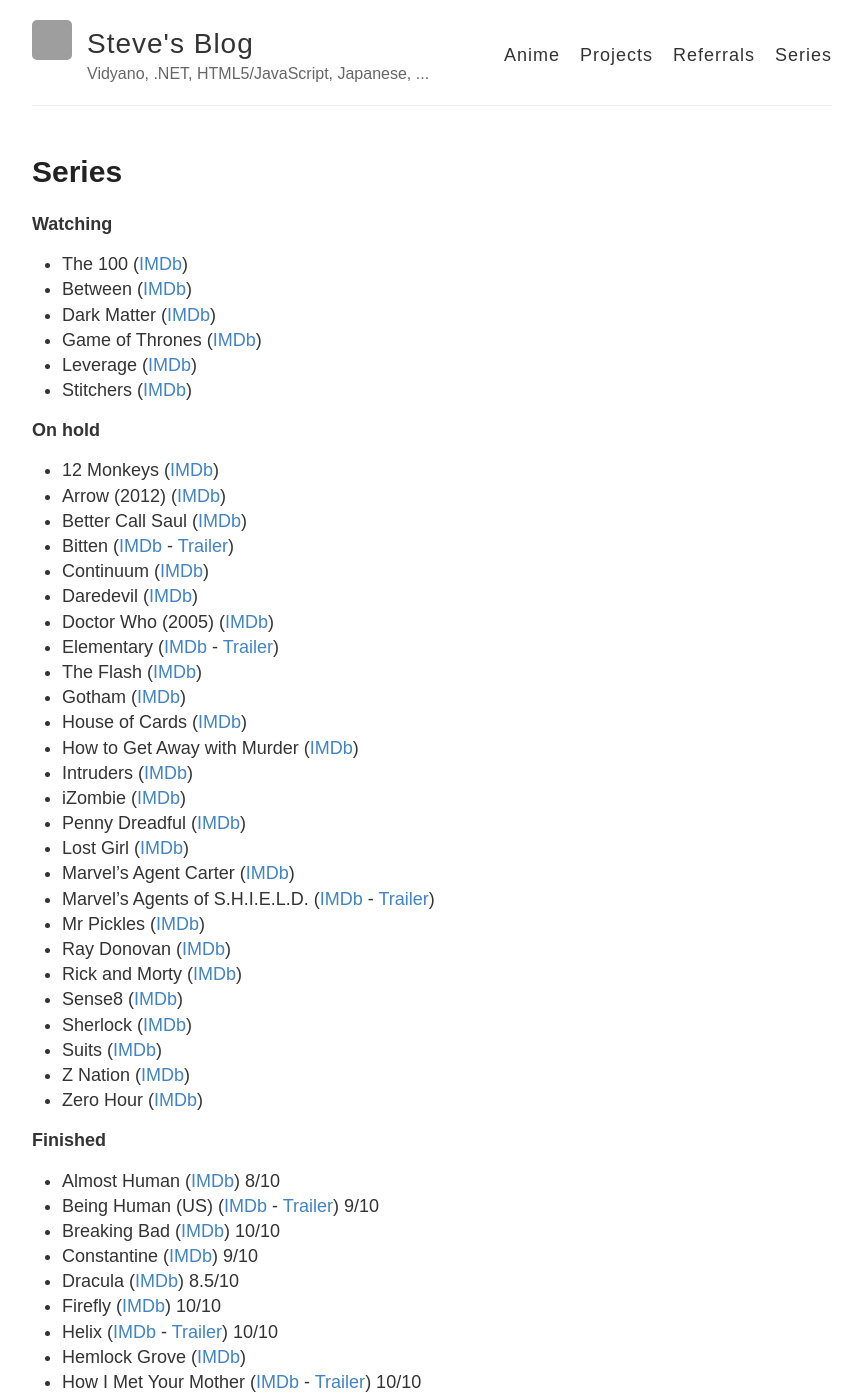
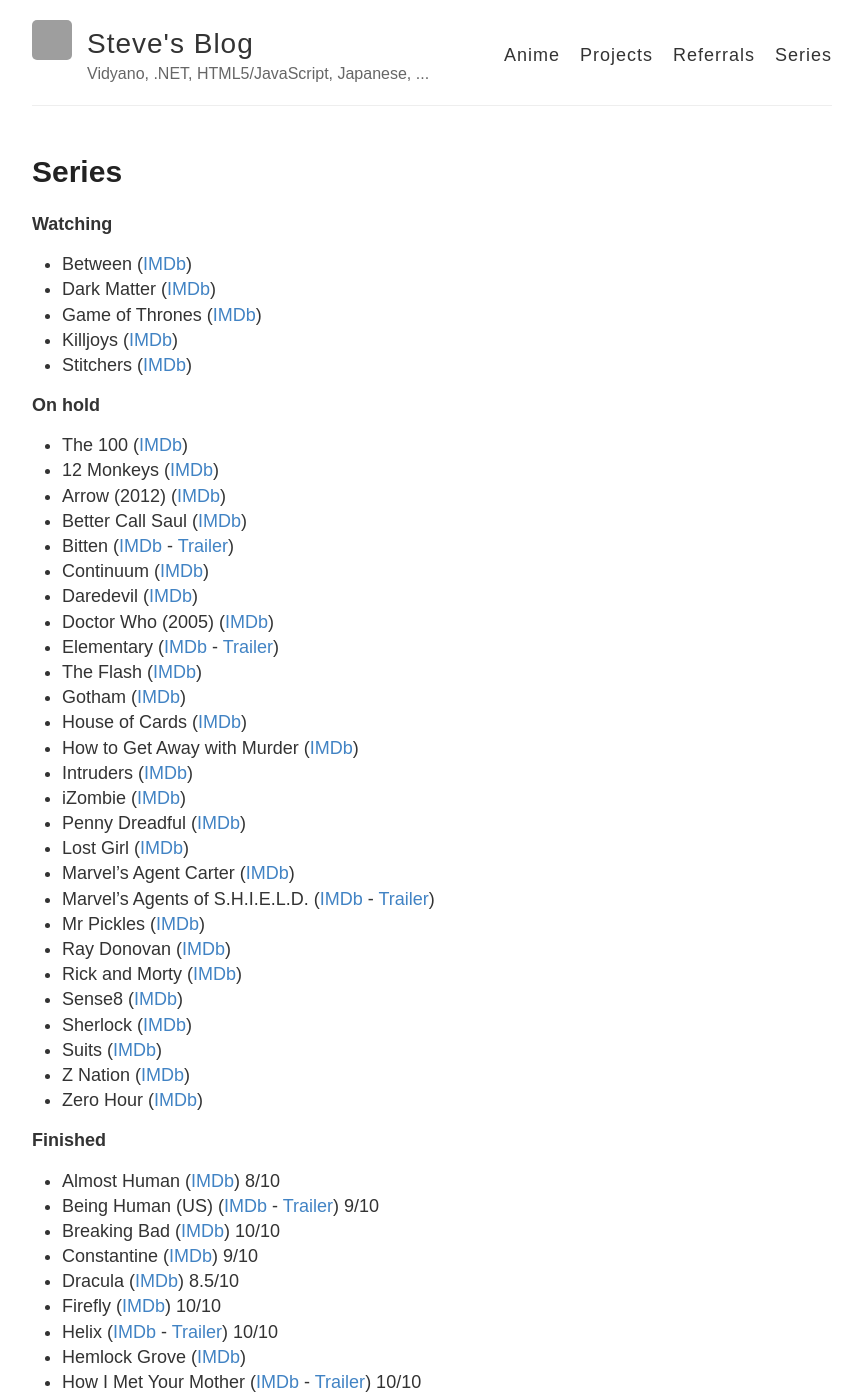
Before and after one commit to stevehansen/stevehansen.github.io, a Jekyll site: the page built from series.md, in a window 1280 px wide and 1400 px high. Shown: the whole window, without its empty margins (208-1071 px from the left). Built offline with Jekyll 4.4.1, drawn with Linux system fonts in a browser that asks for light colours; comment, search, counter and statistics services are not loaded; some of the changed text lies outside the part shown; grey boxes are pictures that could not be loaded.

Commit message:
Added Killjoys

```diff
--- a/series.md
+++ b/series.md
@@ -8,16 +8,16 @@
 ---
 **Watching**
 
-* The 100 ([IMDb](http://www.imdb.com/title/tt2661044))
 * Between ([IMDb](http://www.imdb.com/title/tt4132692))
 * Dark Matter ([IMDb](http://www.imdb.com/title/tt4159076))
 * Game of Thrones ([IMDb](http://www.imdb.com/title/tt0944947/))
-* Leverage ([IMDb](http://www.imdb.com/title/tt1103987))
+* Killjoys ([IMDb](http://www.imdb.com/title/tt3952222/))
 * Stitchers ([IMDb](http://www.imdb.com/title/tt3868848))
 
 
 **On hold**
 
+* The 100 ([IMDb](http://www.imdb.com/title/tt2661044))
 * 12 Monkeys ([IMDb](http://www.imdb.com/title/tt3148266/))
 * Arrow (2012) ([IMDb](http://www.imdb.com/title/tt2193021/))
 * Better Call Saul ([IMDb](http://www.imdb.com/title/tt3032476))
```
Also changed, not shown: other parts of series.md (+1 -0 lines).
